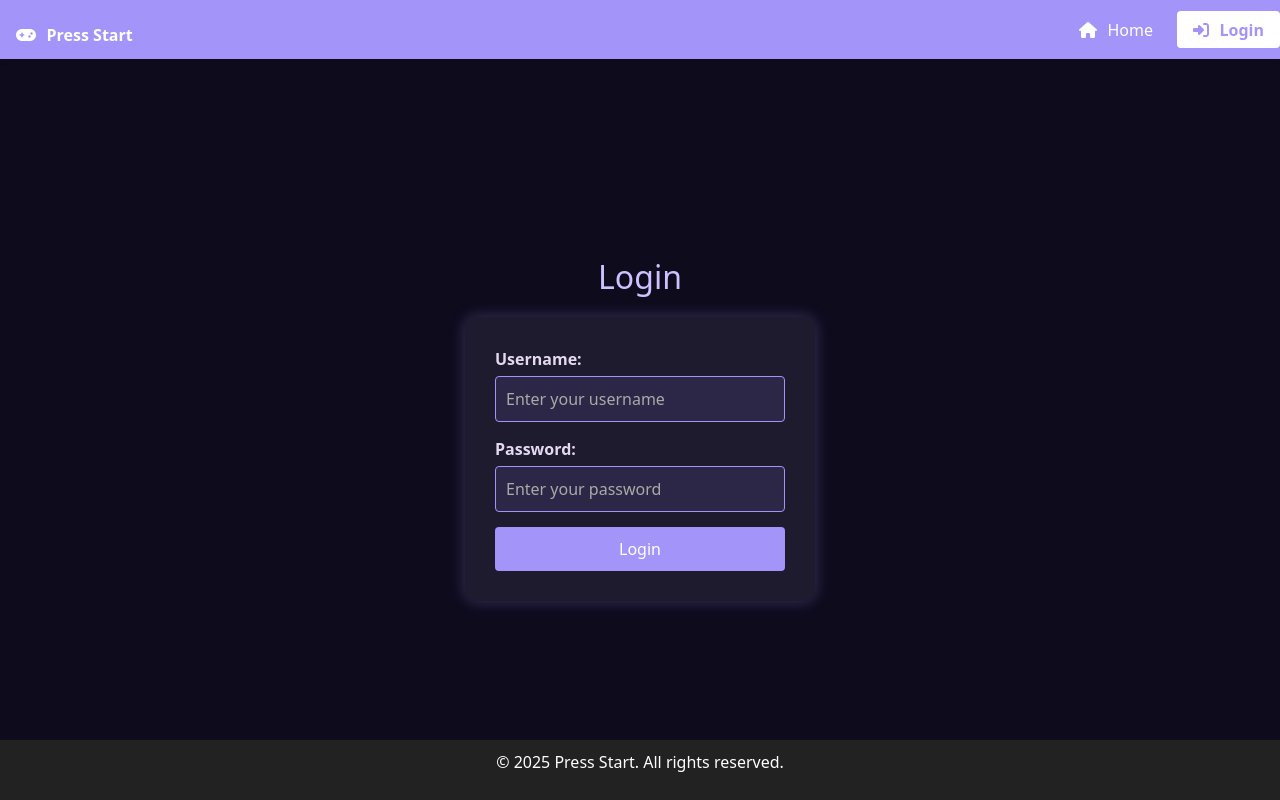
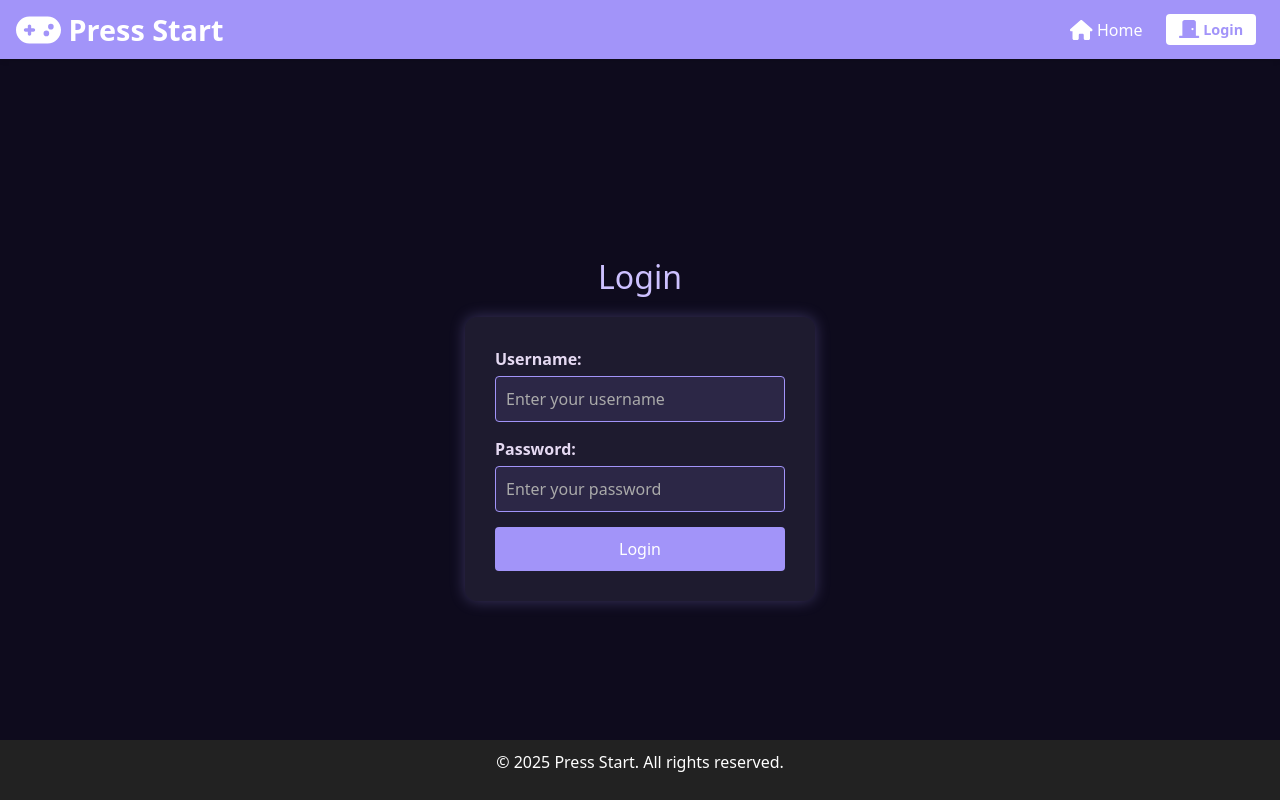
Before and after one commit to absar-syed/Press-Start, a React (Create React App) app: page /Login in a window 1280 px wide. Built offline with nearby package versions, Linux system fonts and the light colour scheme; no server answers.

Commit message:
Icons added and CSS adjusted

```diff
--- a/package.json
+++ b/package.json
@@ -3,6 +3,10 @@
   "version": "0.1.0",
   "private": true,
   "dependencies": {
+    "@fortawesome/fontawesome-svg-core": "^6.7.2",
+    "@fortawesome/free-brands-svg-icons": "^6.7.2",
+    "@fortawesome/free-solid-svg-icons": "^6.7.2",
+    "@fortawesome/react-fontawesome": "^0.2.2",
     "@supabase/supabase-js": "^2.49.1",
     "bcrypt": "^5.1.1",
     "bootstrap": "^5.3.3",
--- a/src/Components/Navbar.css
+++ b/src/Components/Navbar.css
@@ -1,10 +1,16 @@
 /* Navbar Styles */
+
+html, body {
+  margin: 0;
+  padding: 0;
+  box-sizing: border-box;
+}
+
 .navbar {
     display: flex;
     justify-content: space-between;
     align-items: center;
-    background-color: #A294F9; /* From your purple palette */
-    padding: 1rem 2rem;
+    background-color: #A294F9;
     box-shadow: 0 2px 5px rgba(0, 0, 0, 0.1);
   }
 
@@ -36,6 +42,8 @@
     gap: 1.5rem;
     margin: 0;
     padding: 0;
+    margin-left: auto;
+    margin-right: 1.5rem;
   }
 
   .navbar li {
@@ -57,16 +65,18 @@
     background-color: #fff;
     color: #A294F9;
     border: none;
-    padding: 0.4rem 1rem;
+    padding: 0.3rem 0.8rem;
+    font-size: 0.9rem;
     border-radius: 4px;
     cursor: pointer;
     font-weight: bold;
     transition: background-color 0.3s ease;
+    white-space: nowrap;
   }
 
   .navbar a i,
   .navbar button i {
-    margin-right: 0.4rem;
+    margin-right: 0.3rem;
   }
 
   .navbar button:hover {
--- a/src/Components/Navbar.jsx
+++ b/src/Components/Navbar.jsx
@@ -1,6 +1,12 @@
 import { useState, useEffect } from 'react';
 import { Link, useNavigate } from 'react-router-dom';
 import './Navbar.css';
+
+//  font awesome imports from https://docs.fontawesome.com/v5/web/use-with/react & https://youtu.be/ReatjIrst8w
+import { FontAwesomeIcon } from '@fortawesome/react-fontawesome';
+import { faGamepad, faHouse, faDoorClosed, faDoorOpen, faWarehouse, faScrewdriverWrench, faToolbox, faUserTie } from '@fortawesome/free-solid-svg-icons';
+
+
 function Navbar() {
   const [user, setUser] = useState(null);
   const navigate = useNavigate();
@@ -51,21 +57,21 @@ function Navbar() {
     <nav className="navbar">
       <div className="logo">
         <Link to="/">
-        <i className="fas fa-gamepad"></i> <span className="logo-text"></span> Press Start</Link>
+        <span className="logo-text"><FontAwesomeIcon icon= {faGamepad} size="lg" /> Press Start</span></Link>
       </div>
       <ul>
         {/* Always show Home link */}
-        <li><Link to="/"><i className="fas fa-house"></i>  Home</Link></li>
+        <li><Link to="/"><FontAwesomeIcon icon= {faHouse} size="lg" /> Home</Link></li>
 
         {user ? (
           /* Links shown only if user is logged in */
           <>
-            <li><Link to="/stock"><i className="fas fa-cubes"></i>  Stock</Link></li>
-            <li><Link to="/repair-list"><i className="fas fa-screwdriver-wrench"></i>  Repair List</Link></li>
-            <li><Link to="/repair"><i className="fas fa-toolbox"></i> Repair</Link></li>
-            <li><Link to="/clients"><i className="fas fa-user-tie"></i> Clients</Link></li>
+            <li><Link to="/stock"><FontAwesomeIcon icon={faWarehouse} size="lg"/> Stock</Link></li>
+            <li><Link to="/repair-list"><FontAwesomeIcon icon={faToolbox} size="lg"/> Repair List</Link></li>
+            <li><Link to="/repair"><FontAwesomeIcon icon={faScrewdriverWrench} size="lg" /> Repair</Link></li>
+            <li><Link to="/clients"><FontAwesomeIcon icon={faUserTie} size="lg" /> Clients</Link></li>
             <li>
-              <button onClick={handleLogout}>Logout</button>
+              <button onClick={handleLogout}><FontAwesomeIcon icon={faDoorOpen} size="lg" /> Logout</button>
             </li>
           </>
         ) : (
@@ -73,7 +79,7 @@ function Navbar() {
           <>
             <li>
   <            Link to="/login">
-            <button className="nav-btn"><i className="fas fa-sign-in-alt"></i> Login</button>
+            <button className="nav-btn"><FontAwesomeIcon icon={faDoorClosed} size="lg" /> Login</button>
               </Link>
             </li>
 
```
Also changed, not shown: public/index.html (+2 -7 lines), 1 other file (tests, documents, lock files or other folders).
